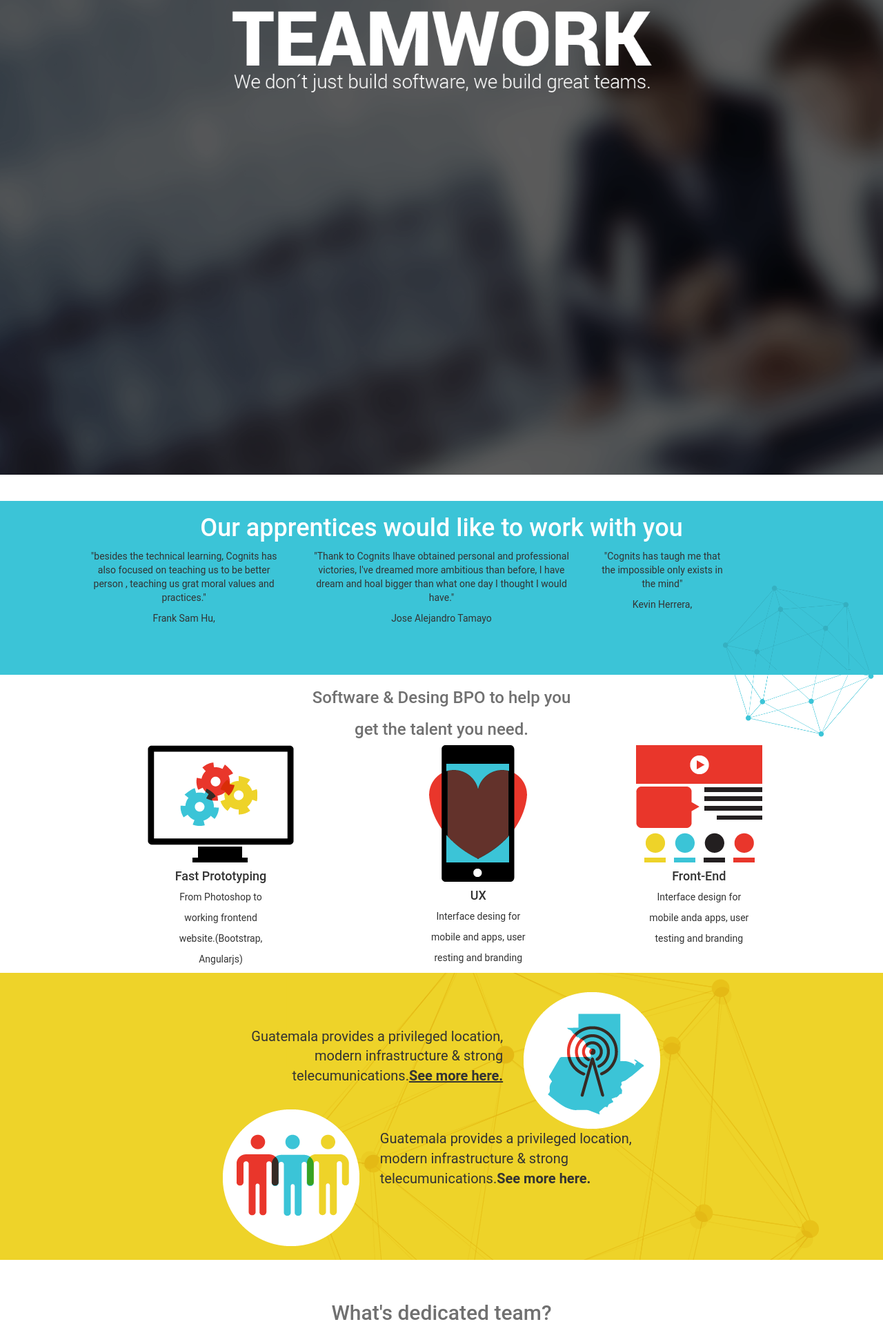
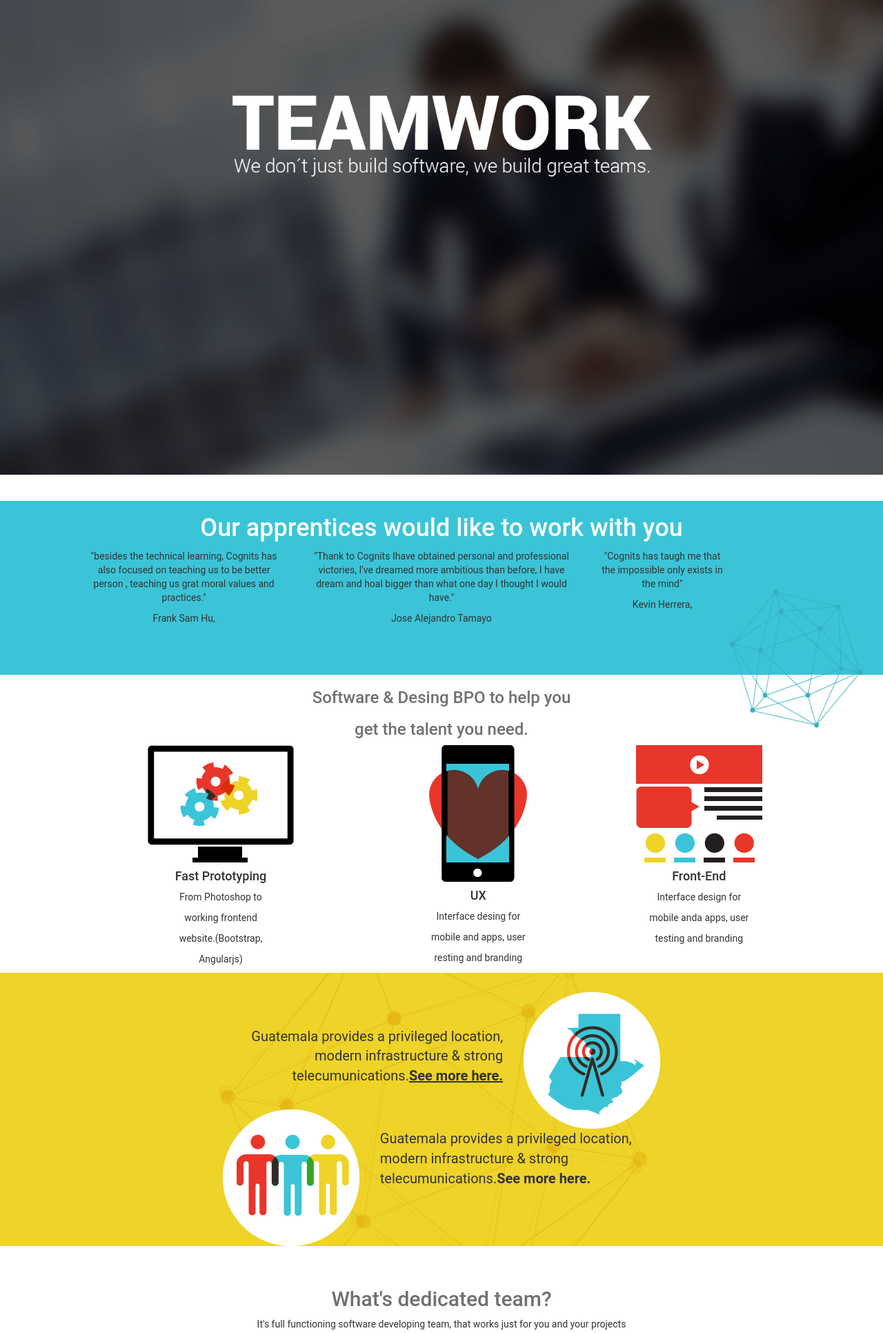
Before and after one commit to alfpain/cognits.github.io, a Flask app: page / in a window 1280 px wide. Shown: the part 50-1982 px from the top of the page at 69% size. Run offline with Flask 2, Linux system fonts and the light colour scheme; some libraries are stand-ins or nearby versions.

Commit message:
cambios en el index y en la imagen

```diff
--- a/styles/styles.css
+++ b/styles/styles.css
@@ -53,10 +53,13 @@
 	color: #707070;
 }
 #fondo{
-	background: url(../img/intro_background.png) no-repeat;
+	background: url(../img/intro_background.png) 50% 0 no-repeat fixed;
 	height: 90.80%;
 }
+#posicionImg{
+	margin-top: 20%;
 
+}
 
 .fondo2amarillo{
 	background-color: #EED329;
@@ -64,11 +67,12 @@
 }
 
 #fondo2centro{
-	background:url(../img/back_yellow.png) 400px -50px no-repeat ;
+	background:url(../img/back_yellow.png) 300px -70px no-repeat ;
+	background-size: 50%;
 }
 #altura{
 	margin-top: -10%;
-	margin-left: 30%;
+	float:right;
 }
 #alturaDos{
 	margin-top: 10%;
--- a/templates/index.html
+++ b/templates/index.html
@@ -1,6 +1,7 @@
 <html>
 <head>
 	<title>Cognits</title>
+	<meta name="viewport" content="width=device-width, initial-scale=1">
 	<link rel="stylesheet" type="text/css" href="styles/bootstrap.min.css">
 	<link rel="stylesheet" type="text/css" href="styles/bootstrap-theme.min.css">
 	<link rel="stylesheet" type="text/css" href="styles/styles.css">
@@ -40,7 +41,7 @@
 					<p class="ParagraphWouldLike">"Cognits has taugh me that the impossible only exists in the mind" </p>
 					<p>Kevin Herrera,</p>
 				</div>
-				<div class="col-md-1"> <img src="img/back_quotes-03.png" class="image image-responsive"></div>
+				<div class="col-md-1"> <img src="img/Logo-Cognits.png" class="image image-responsive"></div>
 			</div>
 		</div> <!--end div wouldlike-->
 
```
Also changed, not shown: img/Logo-Cognits.png (added).
